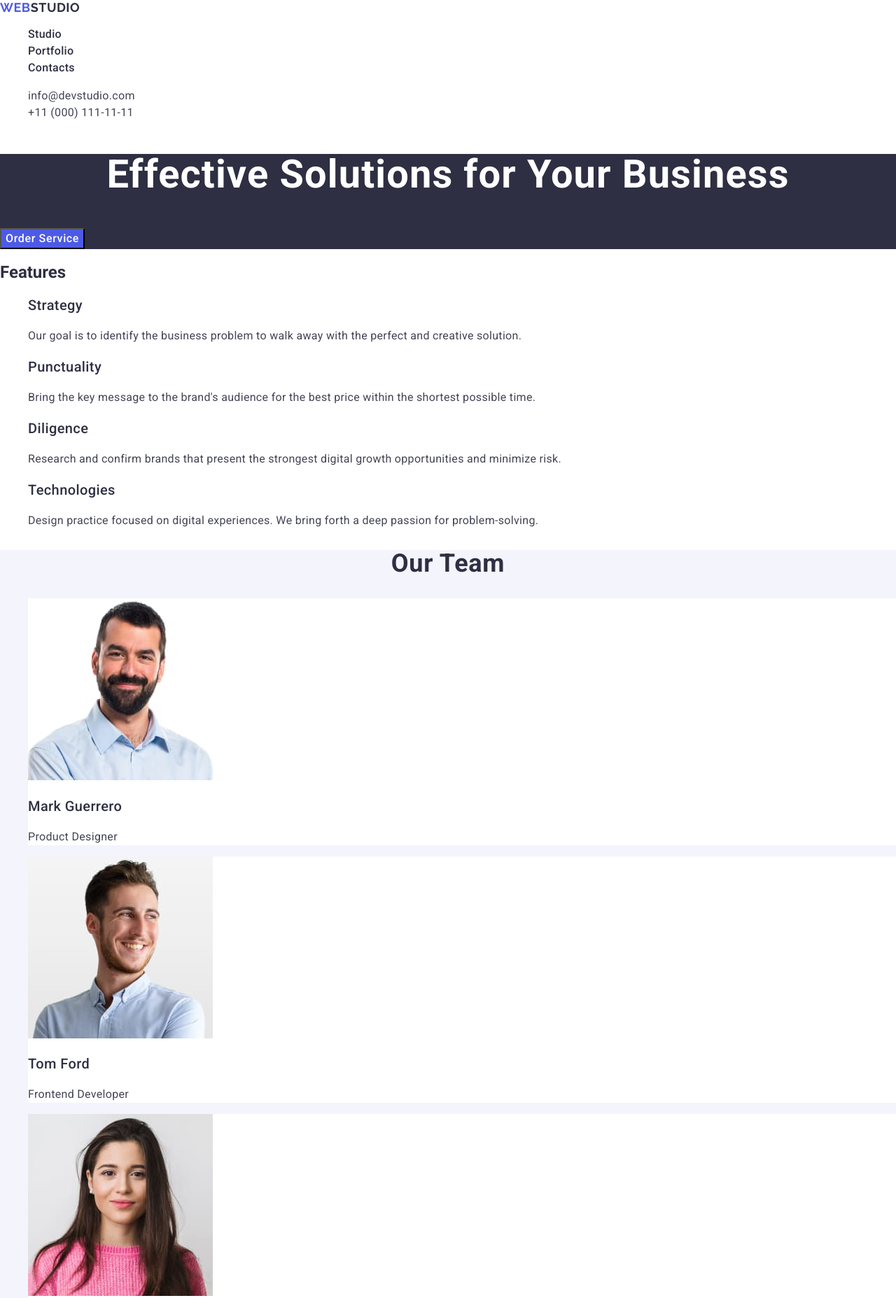
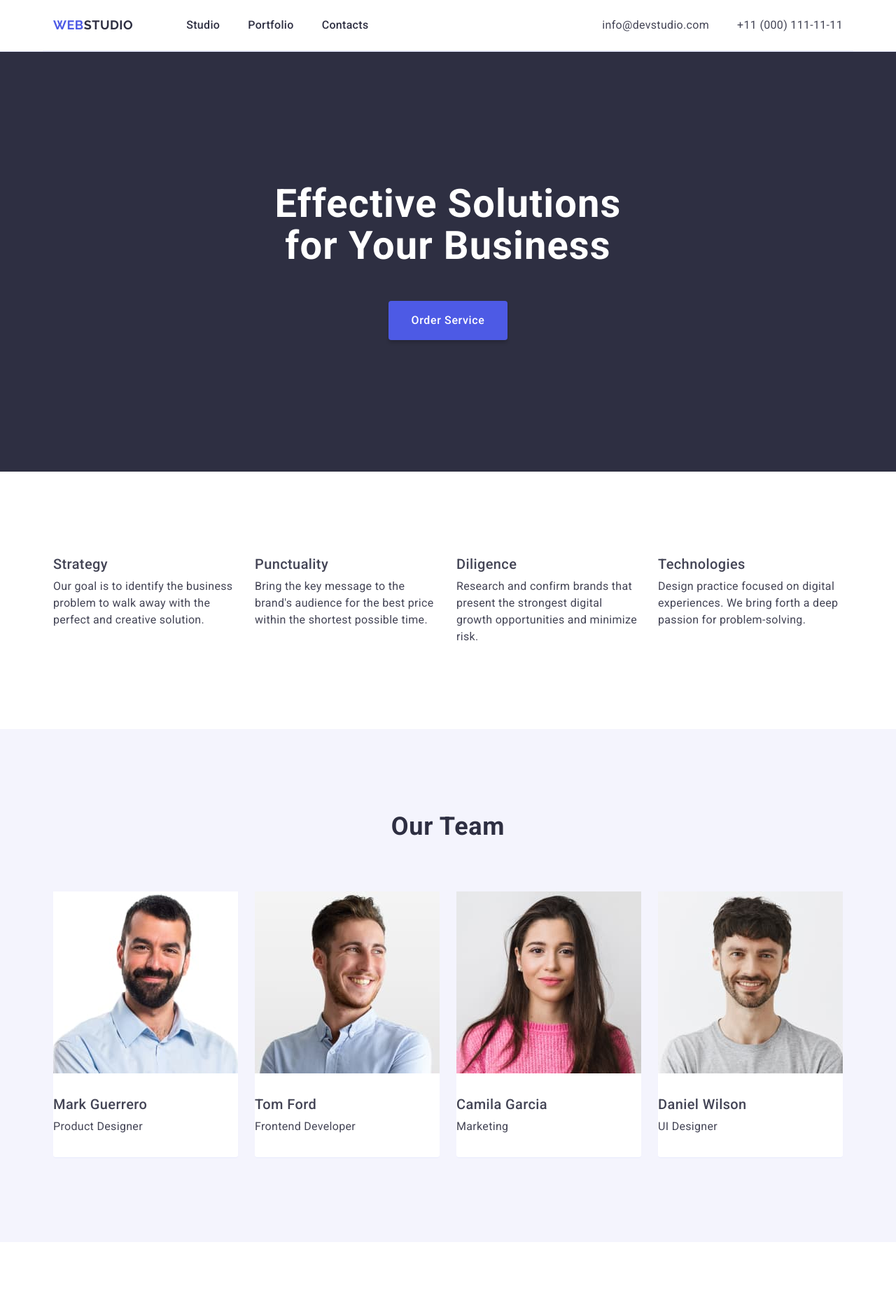
Before and after one commit to Iryna1511/goit-markup-hw-03, a plain HTML site: page index.html in a window 1280 px wide. Shown: the top 1855 px of the page at 70% size. Drawn offline with nearby package versions, Linux system fonts and the light colour scheme.

Commit message:
hw 3
styles css

```diff
--- a/css/styles.css
+++ b/css/styles.css
@@ -1,18 +1,101 @@
+/* COMMON */
+
 body {
   font-family: 'Roboto', sans-serif;
   color: #434455;
   background-color: #fff;
 }
+
+h1,
 h2,
-h3 {
+h3,
+h4,
+h5,
+h6,
+p {
+  margin-top: 0;
+  margin-bottom: 0;
+}
+
+img {
+  display: block;
+}
+
+.list {
+  list-style-type: none;
+  margin-top: 0;
+  margin-bottom: 0;
+  padding-left: 0;
+}
+
+.link {
+  text-decoration: none;
+}
+
+button {
+  cursor: pointer;
+}
+
+.visually-hidden {
+  position: absolute;
+  width: 1px;
+  height: 1px;
+  margin: -1px;
+  border: 0;
+  padding: 0;
+
+  white-space: nowrap;
+  clip-path: inset(100%);
+  clip: rect(0 0 0 0);
+  overflow: hidden;
+}
+
+.container {
+  margin-left: auto;
+  margin-right: auto;
+  width: 1158px;
+  padding-left: 15px;
+  padding-right: 15px;
+}
+
+.section {
+  padding-top: 120px;
+  padding-bottom: 120px;
+}
+
+.section-title {
+  font-size: 36px;
+  font-weight: 700;
+  line-height: 1.11;
+  letter-spacing: 0.02em;
+  text-align: center;
+  text-transform: capitalize;
+  padding-bottom: 72px;
   color: #2e2f42;
 }
-ul {
-  list-style-type: none;
+
+.subtitle {
+  font-size: 20px;
+  font-weight: 500;
+  line-height: 1.2;
+  letter-spacing: 0.02em;
+  padding-top: 32px;
 }
-a {
-  text-decoration: none;
+
+.text {
+  font-size: 16px;
+  line-height: 1.5;
+  letter-spacing: 0.02em;
+  padding-top: 8px;
+  padding-bottom: 32px;
 }
+
+/* HEADER */
+
+.page-header {
+  border-bottom: 1px solid #e7e9fc;
+}
+
 .logo {
   font-family: 'Raleway', sans-serif;
   font-size: 18px;
@@ -21,45 +104,87 @@ a {
   letter-spacing: 0.03em;
   color: #4d5ae5;
   text-transform: uppercase;
+  margin-right: 76px;
 }
-.studio {
+
+.accent {
   color: #2e2f42;
 }
-.nav-item {
+
+.menu-link {
   color: #2e2f42;
   font-size: 16px;
   font-weight: 500;
   line-height: 1.5;
   letter-spacing: 0.02em;
 }
-.nav-item:hover,
-.nav-item:focus {
-  color: #404bbf;
+
+.menu-link {
+  display: block;
+  padding-top: 24px;
+  padding-bottom: 24px;
 }
+
 .contacts {
   font-style: normal;
 }
-.contacts-item {
+
+.contacts-link {
   color: #434455;
   font-size: 16px;
   font-weight: 400;
   line-height: 1.5;
   letter-spacing: 0.02em;
 }
-.contacts-item:hover,
-.contacts-item:focus {
+
+.menu-link:hover,
+.menu-link:focus,
+.contacts-link:hover,
+.contacts-link:focus {
   color: #404bbf;
 }
+
+.page-header > .container {
+  border-bottom: 1px solid #e7e9fc;
+  display: flex;
+  justify-content: space-between;
+  align-items: center;
+}
+
+.page-menu {
+  display: flex;
+  align-items: center;
+}
+
+.menu {
+  display: flex;
+  column-gap: 40px;
+}
+
+.contacts-list {
+  display: flex;
+  column-gap: 40px;
+}
+
+/* HERO */
+
 .main-page {
   background-color: #2e2f42;
   color: #fff;
+  padding-top: 188px;
+  padding-bottom: 188px;
 }
+
 .page-title {
   font-size: 56px;
   font-weight: 700;
   line-height: 1.07;
   letter-spacing: 0.02em;
   text-align: center;
+  width: 496px;
+  margin-right: auto;
+  margin-left: auto;
+  padding-bottom: 48px;
 }
 
 .button-order {
@@ -70,53 +195,87 @@ a {
   font-weight: 500;
   line-height: 1.5;
   letter-spacing: 0.04em;
-  cursor: pointer;
+  padding: 16px 32px;
+  display: block;
+  margin-left: auto;
+  margin-right: auto;
+  border-radius: 4px;
+  border: none;
+  box-shadow: 0px 4px 4px 0px rgba(0, 0, 0, 0.15);
 }
+
 .button-order:hover,
 .button-order:focus {
   background-color: #404bbf;
 }
 
+/* FEATURES */
+
+.features-list {
+  display: flex;
+  flex-wrap: wrap;
+  column-gap: 24px;
+}
+
+.features-list-item {
+  width: 264px;
+}
+
+.features .text {
+  padding-bottom: 0;
+}
+
+.features .subtitle {
+  padding-top: 0;
+}
+
+/* TEAM */
+
 .team {
   background-color: #f4f4fd;
 }
+
+.team-container {
+  display: flex;
+  flex-wrap: wrap;
+  column-gap: 24px;
+}
+
 .team-card {
   background-color: #fff;
+  border-bottom: 1px solid #e7e9fc;
+  border-bottom-left-radius: 4px;
+  border-bottom-right-radius: 4px;
 }
 
-.team-title,
-.portfolio-title {
-  font-size: 36px;
-  font-weight: 700;
-  line-height: 1.11;
-  letter-spacing: 0.02em;
-  text-align: center;
-  text-transform: capitalize;
+/* PORTFOLIO */
+
+.portfolio-container {
+  display: flex;
+  flex-wrap: wrap;
+  column-gap: 24px;
+  row-gap: 48px;
 }
-.features-name,
-.team-name,
-.portfolio-name {
-  font-size: 20px;
-  font-weight: 500;
-  line-height: 1.2;
-  letter-spacing: 0.02em;
+
+.portfolio-card {
+  width: 360px;
+  border: 1px solid #e7e9fc;
 }
-.features-text,
-.team-text,
-.portfolio-text {
-  font-size: 16px;
-  line-height: 1.5;
-  letter-spacing: 0.02em;
-}
+/* FOOTER */
+
 .footer {
   background-color: #2e2f42;
+  padding-top: 100px;
+  padding-bottom: 100px;
+}
+
+.footer .accent {
   color: #f4f4fd;
 }
-.footer-text {
-  font-size: 16px;
-  line-height: 1.5;
-  letter-spacing: 0.02em;
+
+.footer .text {
+  color: #f4f4fd;
+  width: 264px;
+  padding-top: 18px;
+  padding-bottom: 0;
 }
-.footer .studio {
-  color: #f4f4fd;
-}
--- a/index.html
+++ b/index.html
@@ -3,93 +3,106 @@
   <head>
     <meta charset="UTF-8" />
     <meta name="viewport" content="width=device-width, initial-scale=1.0" />
-    <title>Document</title>
+    <title>WebStudio</title>
     <link
       rel="stylesheet"
-      href="node_modules/modern-normalize/modern-normalize.css"
+      href="https://cdnjs.cloudflare.com/ajax/libs/modern-normalize/2.0.0/modern-normalize.min.css"
     />
-    <link rel="stylesheet" href="./css/styles.css" />
     <link rel="preconnect" href="https://fonts.googleapis.com" />
     <link rel="preconnect" href="https://fonts.gstatic.com" crossorigin />
     <link
       href="https://fonts.googleapis.com/css2?family=Raleway:wght@700&family=Roboto:wght@400;500;700&display=swap"
       rel="stylesheet"
     />
+    <link rel="stylesheet" href="./css/styles.css" />
   </head>
   <body>
     <!-- header -->
-    <header>
-      <nav>
-        <a class="logo" href="./index.html"
-          >Web<span class="studio">Studio</span></a
+    <header class="page-header">
+      <div class="container">
+        <nav class="page-menu">
+          <a class="logo link" href="./index.html"
+            >Web<span class="accent">Studio</span></a
           >
 
-        <ul class="nav">
-          <li><a href="./index.html" class="nav-item">Studio</a></li>
-          <li><a href="" class="nav-item">Portfolio</a></li>
-          <li><a href="" class="nav-item">Contacts</a></li>
+          <ul class="menu list">
+            <li class="menu-item">
+              <a href="./index.html" class="menu-link link">Studio</a>
+            </li>
+            <li class="menu-item">
+              <a href="" class="menu-link link">Portfolio</a>
+            </li>
+            <li class="menu-item">
+              <a href="" class="menu-link link">Contacts</a>
+            </li>
           </ul>
         </nav>
-      <!-- contacts -->
+        <!-- contacts  -->
         <address class="contacts">
-        <ul>
-          <li>
-            <a href="mailto:info@devstudio.com" class="contacts-item"
+          <ul class="contacts-list list">
+            <li class="contacts-item">
+              <a href="mailto:info@devstudio.com" class="contacts-link link"
                 >info@devstudio.com</a
               >
             </li>
-          <li>
-            <a href="tel:+110001111111" class="contacts-item"
+            <li class="contacts-item">
+              <a href="tel:+110001111111" class="contacts-link link"
                 >+11 (000) 111-11-11</a
               >
             </li>
           </ul>
         </address>
+      </div>
     </header>
     <main>
-      <!-- first page -->
+      <!-- hero page -->
       <section class="main-page">
+        <div class="container">
           <h1 class="page-title">Effective Solutions for Your Business</h1>
           <button class="button-order" type="button">Order Service</button>
+        </div>
       </section>
       <!-- Features -->
-      <section class="features">
-        <h2>Features</h2>
-        <ul>
-          <li>
-            <h3 class="features-name">Strategy</h3>
-            <p class="features-text">
-              Our goal is to identify the business problem to walk away with the
-              perfect and creative solution.
+      <section class="features section">
+        <div class="container">
+          <h2 class="visually-hidden">Features</h2>
+          <ul class="features-list list">
+            <li class="features-list-item">
+              <h3 class="subtitle">Strategy</h3>
+              <p class="text">
+                Our goal is to identify the business problem to walk away with
+                the perfect and creative solution.
               </p>
             </li>
-          <li>
-            <h3 class="features-name">Punctuality</h3>
-            <p class="features-text">
+            <li class="features-list-item">
+              <h3 class="subtitle">Punctuality</h3>
+              <p class="text">
                 Bring the key message to the brand's audience for the best price
                 within the shortest possible time.
               </p>
             </li>
-          <li>
-            <h3 class="features-name">Diligence</h3>
-            <p class="features-text">
+            <li class="features-list-item">
+              <h3 class="subtitle">Diligence</h3>
+              <p class="text">
                 Research and confirm brands that present the strongest digital
                 growth opportunities and minimize risk.
               </p>
             </li>
-          <li>
-            <h3 class="features-name">Technologies</h3>
-            <p class="features-text">
+            <li class="features-list-item">
+              <h3 class="subtitle">Technologies</h3>
+              <p class="text">
                 Design practice focused on digital experiences. We bring forth a
                 deep passion for problem-solving.
               </p>
             </li>
           </ul>
+        </div>
       </section>
       <!-- team -->
-      <section class="team">
-        <h2 class="team-title">Our team</h2>
-        <ul>
+      <section class="team section">
+        <div class="container">
+          <h2 class="section-title">Our team</h2>
+          <ul class="team-container list">
             <li class="team-card">
               <img
                 src="./images/team1.jpg"
@@ -97,8 +110,8 @@
                 height="260"
                 alt="Mark Guerrero portrait"
               />
-            <h3 class="team-name">Mark Guerrero</h3>
-            <p class="team-text">Product Designer</p>
+              <h3 class="subtitle">Mark Guerrero</h3>
+              <p class="text">Product Designer</p>
             </li>
             <li class="team-card">
               <img
@@ -107,8 +120,8 @@
                 height="260"
                 alt="Tom Ford portrait"
               />
-            <h3 class="team-name">Tom Ford</h3>
-            <p class="team-text">Frontend Developer</p>
+              <h3 class="subtitle">Tom Ford</h3>
+              <p class="text">Frontend Developer</p>
             </li>
             <li class="team-card">
               <img
@@ -117,8 +130,8 @@
                 height="260"
                 alt="Camila Garcia portrait"
               />
-            <h3 class="team-name">Camila Garcia</h3>
-            <p class="team-text">Marketing</p>
+              <h3 class="subtitle">Camila Garcia</h3>
+              <p class="text">Marketing</p>
             </li>
             <li class="team-card">
               <img
@@ -127,86 +140,91 @@
                 height="260"
                 alt="Daniel Wilson portrait"
               />
-            <h3 class="team-name">Daniel Wilson</h3>
-            <p class="team-text">UI Designer</p>
+              <h3 class="subtitle">Daniel Wilson</h3>
+              <p class="text">UI Designer</p>
             </li>
           </ul>
+        </div>
       </section>
       <!-- Portfolio -->
-      <section class="portfolio">
-        <h2 class="portfolio-title">Our Portfolio</h2>
-        <ul>
-          <li>
+      <section class="portfolio section">
+        <div class="container">
+          <h2 class="section-title">Our Portfolio</h2>
+          <ul class="portfolio-container list">
+            <li class="portfolio-card">
               <img
                 src="./images/banking.jpg"
                 alt="Banking App"
                 height="300"
                 width="360"
               />
-            <h3 class="portfolio-name">Banking App</h3>
-            <p class="portfolio-text">App</p>
+              <h3 class="subtitle">Banking App</h3>
+              <p class="text">App</p>
             </li>
-          <li>
+            <li class="portfolio-card">
               <img
                 src="./images/cashless.jpg"
                 alt="Cashless Payment"
                 width="360"
                 height="300"
               />
-            <h3 class="portfolio-name">Cashless Payment</h3>
-            <p class="portfolio-text">Marketing</p>
+              <h3 class="subtitle">Cashless Payment</h3>
+              <p class="text">Marketing</p>
             </li>
-          <li>
+            <li class="portfolio-card">
               <img
                 src="./images/meditation.jpg"
                 alt="Meditation App"
                 width="360"
                 height="300"
               />
-            <h3 class="portfolio-name">Meditation App</h3>
-            <p class="portfolio-text">App</p>
+              <h3 class="subtitle">Meditation App</h3>
+              <p class="text">App</p>
             </li>
-          <li>
+            <li class="portfolio-card">
               <img
                 src="./images/taxi.jpg"
                 alt="Taxi Service"
                 width="360"
                 height="300"
               />
-            <h3 class="portfolio-name">Taxi Service</h3>
-            <p class="portfolio-text">Marketing</p>
+              <h3 class="subtitle">Taxi Service</h3>
+              <p class="text">Marketing</p>
             </li>
-          <li>
+            <li class="portfolio-card">
               <img
                 src="./images/screen.jpg"
                 alt="Screen Illustrations"
                 width="360"
                 height="300"
               />
-            <h3 class="portfolio-name">Screen Illustrations</h3>
-            <p class="portfolio-text">Design</p>
+              <h3 class="subtitle">Screen Illustrations</h3>
+              <p class="text">Design</p>
             </li>
-          <li>
+            <li class="portfolio-card">
               <img
                 src="./images/online.jpg"
                 alt="Online Courses"
                 height="300"
                 width="360"
               />
-            <h3 class="portfolio-name">Online Courses</h3>
-            <p class="portfolio-text">Marketing</p>
+              <h3 class="subtitle">Online Courses</h3>
+              <p class="text">Marketing</p>
             </li>
           </ul>
+        </div>
       </section>
     </main>
     <footer class="footer">
-      <a class="logo" href="./index.html"
-        >Web<span class="studio">Studio</span></a
+      <div class="container">
+        <a class="logo link" href="./index.html"
+          >Web<span class="accent">Studio</span></a
         >
-      <p class="footer-text">
-        Increase the flow of customers and sales for your business with digital
-        marketing & growth solutions.
+        <p class="text">
+          Increase the flow of customers and sales for your business with
+          digital marketing & growth solutions.
         </p>
+      </div>
     </footer>
   </body>
 </html>
```
Lines whose indentation alone changed are shown as unchanged.
